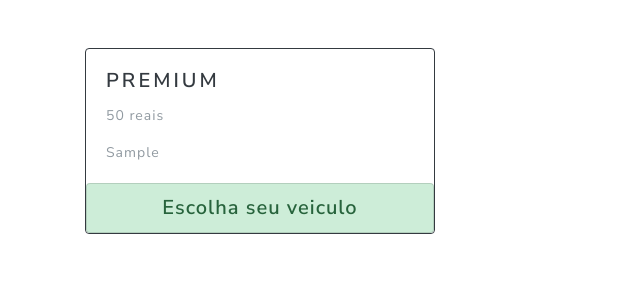
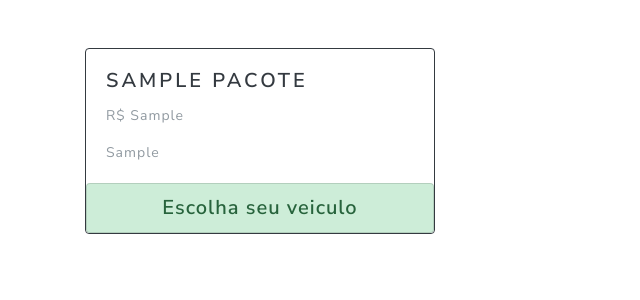
Before and after one commit to ReyalSFDK/trabalho-php, a PHP site: page / in a window 1280 px wide. Shown: the part 86-386 px from the top of the page, without its empty margins (0-640 px from the left). Run offline with PHP 8.4, Linux system fonts and the light colour scheme; tables that the repository leaves empty hold one stand-in row (values such as "Sample post").

Commit message:
fix index.php data

```diff
--- a/index.php
+++ b/index.php
@@ -13,12 +13,6 @@ $pacotes = $pacoteRepository->selectAllPacote();
 // Setar o cabeçalho
 echo $core->setHeader("Inicio");
 
-//$pac = new Pacote();
-//$pac->setNome("Nome");
-//$pac->setValor("10");
-//$pac->setPeriodo("1 dia");
-//
-//$pacoteRepository->createPacote($pac);
 ?>
 <nav class="navbar navbar-dark bg-dark" style="display: flex; justify-content: center;">
     <img src="https://imagensemoldes.com.br/wp-content/uploads/2018/01/Logo-Filme-Carros-01.png" alt="" width=50px heigth=50px>
@@ -31,8 +25,8 @@ echo $core->setHeader("Inicio");
                 <div class="col-4">
                     <div class="card border-dark">
                         <div class="card-body">
-                            <h4 class="card-title text-dark font-weight-bold">Premium </h4>
-                            <p class="card-text text-italic">50 reais </p>
+                            <h4 class="card-title text-dark font-weight-bold"><?=$pacote->getNome()?></h4>
+                            <p class="card-text text-italic">R$ <?=$pacote->getValor()?> </p>
                             <p class="card-text"><?=$pacote->getPeriodo()?></p>
                         </div>
                         <ul class="list-group">
```
